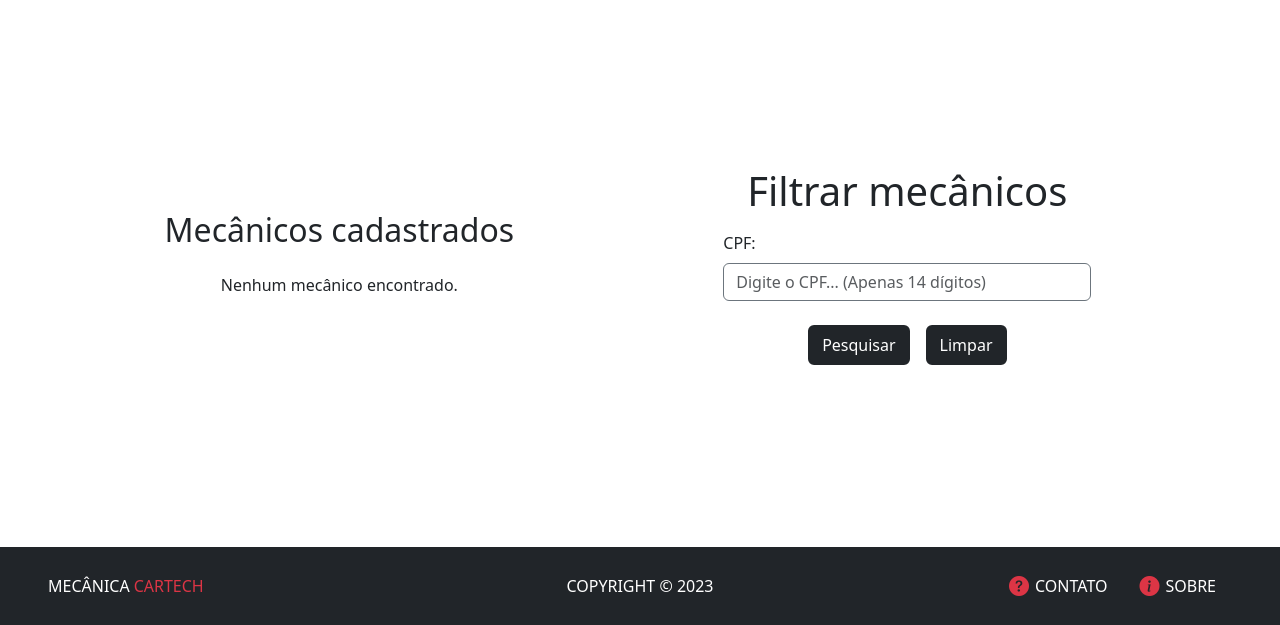
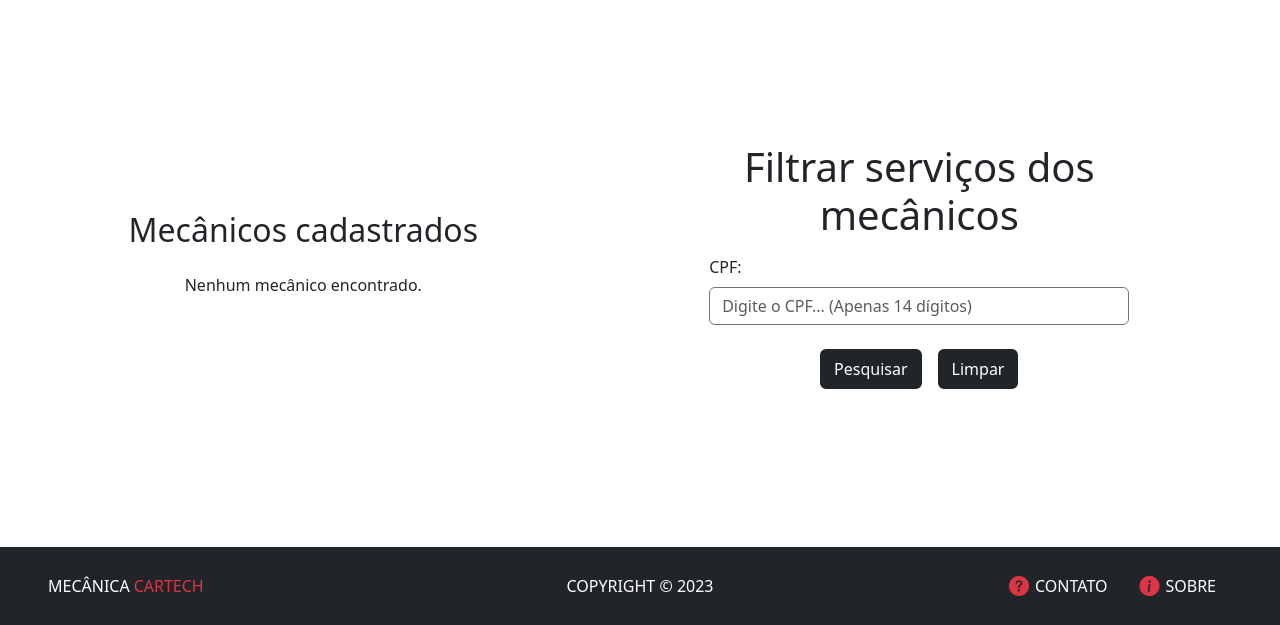
Before and after one commit to joaozanotti/CarTech, a PHP site: page /mecanico/filtro-mecanico.php in a window 1280 px wide. Shown: the part 175-800 px from the top of the page. Run offline with PHP 8.4, Linux system fonts and the light colour scheme; data that the repository does not hold is empty.

Commit message:
Criando o formulário de filtro do mecânico

```diff
--- a/view/mecanico/filtro-mecanico.php
+++ b/view/mecanico/filtro-mecanico.php
@@ -39,11 +39,11 @@ echo criaHeader("Mecânicos");
             ?>
         </div>
     </div>
-    <div class="formulario me-5 d-flex flex-column align-items-center">
-        <h1 class="mb-3 me-5">Filtrar mecânicos</h1>
-        <form action="../filtrar.php?url=mecanico" method="post" class="w-100 me-5">
-            <p>
-                <label for="cpf" class="form-label">CPF:</label>
+    <div class="formulario d-flex flex-column align-items-center">
+        <h1 class="mb-3 text-center w-75">Filtrar serviços dos mecânicos</h1>
+        <form action="../filtrar.php?url=mecanico" method="post" class="w-75">
+            <p class="d-flex flex-column align-items-center">
+                <label for="cpf" class="form-label align-self-start">CPF:</label>
                 <input type="text" id="cpf" name="cpf" class="form-control border border-secondary" placeholder="Digite o CPF... (Apenas 14 dígitos)" pattern="\d{3}\.\d{3}\.\d{3}-\d{2}" required>
             </p>
             <p class="d-flex justify-content-center mt-4">
@@ -56,6 +56,8 @@ echo criaHeader("Mecânicos");
                         echo "<p class='form-error'>Erro! CPF do mecânico inválido.</p>";
                     } else if ($msg == "erroPessoa") {
                         echo "<p class='form-error'>Mecânico não encontrado.</p>";
+                    } else if ($msg == "erroServico") {
+                        echo "<p class='form-error'>Este mecânico não realizou nenhum serviço.</p>";
                     }
                 ?>
             </p>
```
